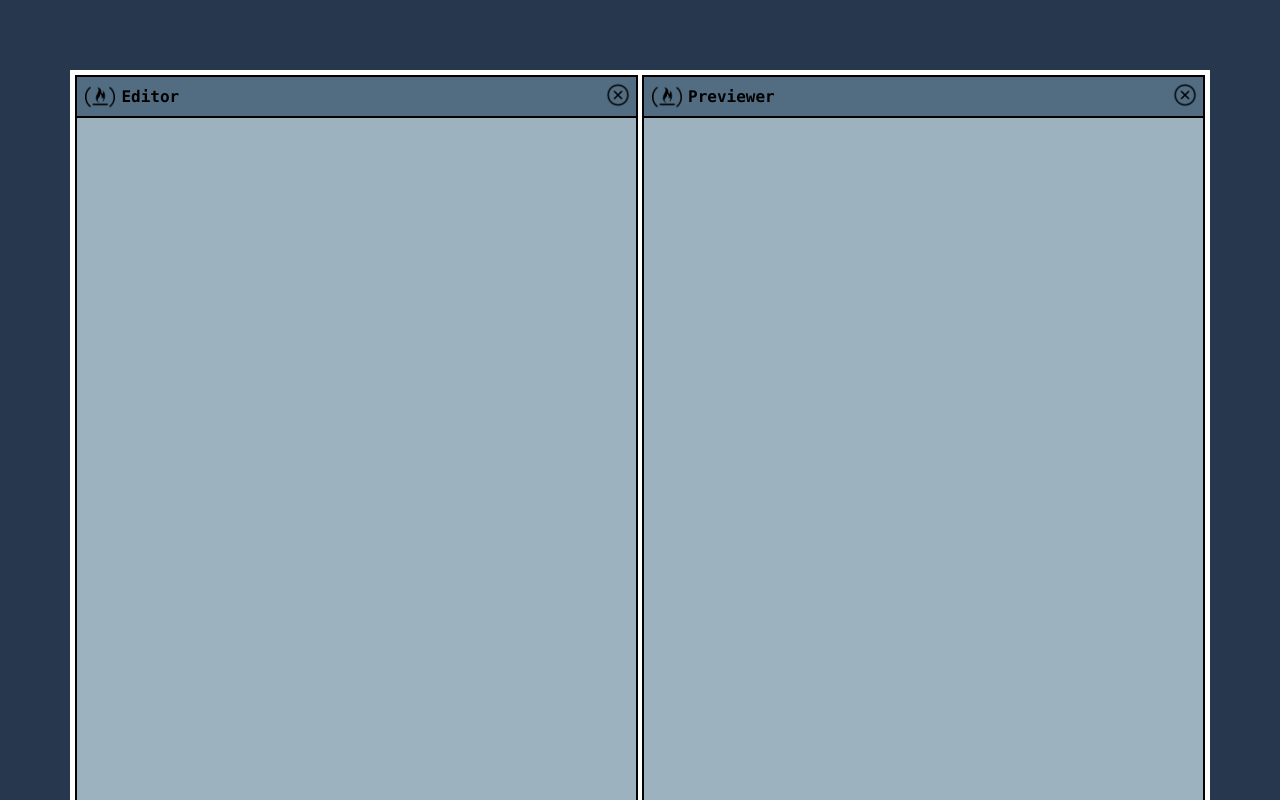
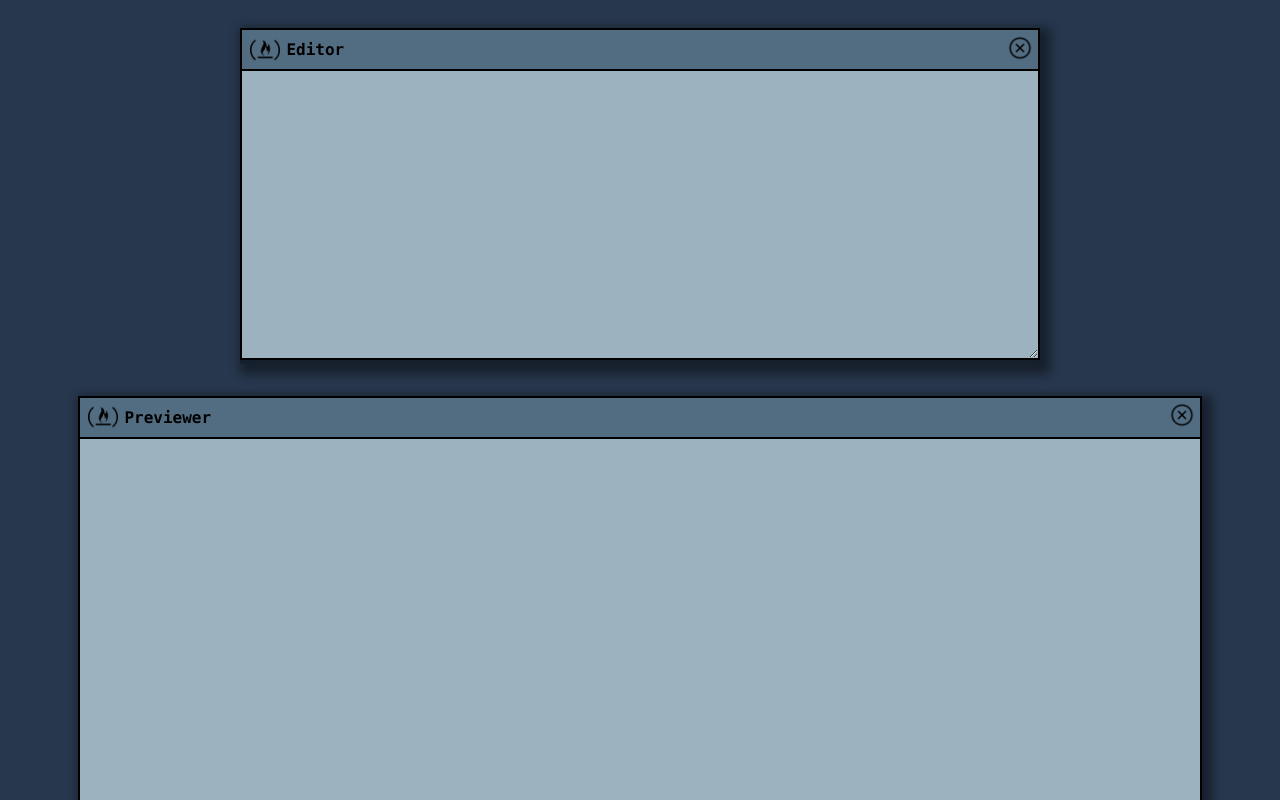
Before and after one commit to hiddenciphers/ReactMarkdownPreviewer, a React (Create React App) app: page / in a window 1280 px wide. Shown: the top 800 px of the page. Built offline with nearby package versions, Linux system fonts and the light colour scheme.

Commit message:
Re-styled UI to mimick fCC example with stvertically stacked editor/preview windows and vertically resizable editor window

```diff
--- a/public/index.html
+++ b/public/index.html
@@ -39,5 +39,6 @@
       To begin the development, run `npm start` or `yarn start`.
       To create a production bundle, use `npm run build` or `yarn build`.
     -->
+    <script src="https://cdn.freecodecamp.org/testable-projects-fcc/v1/bundle.js"></script>
   </body>
 </html>
--- a/src/Previewer.css
+++ b/src/Previewer.css
@@ -1,24 +1,36 @@
 #container {
     height: auto;
+    width: 71em;
     display: flex;
-    padding: 5px;
+    flex-direction: column;
     justify-content: space-between;
-    background-color: white;
+    background-color: #27374D;
+    align-items: center;
+    gap: 2em;
+    margin: auto;
 }
 
 #editor-container {
-    border: 2px solid black;
-    height: 860px;
-    width: 49.5%;
+    width: 50em;
     overflow: hidden;
+    box-shadow: 5px 5px 10px 5px #0000006f;
+    background-color: #0000006f;
+
 }
 
 #preview-container {
     border: 2px solid black;
-    height: 860px;
-    width: 49.5%;
-    overflow: scroll;
+    height: 58em;
+    /* overflow: auto;
+    max-height: 1500px; */
+    width: 70em;
     background-color: #9DB2BF;
+    box-shadow: 5px 5px 10px 5px #0000006f;
+}
+
+#preview {
+    height: calc(100% - 43.5px);
+    padding: 25px;
 }
 
 .icons {
@@ -26,19 +38,20 @@
 }
 
 #editor {
-    width: calc(100% - 3.9px);
-    height: calc(100% - 45px);
-    resize: none;
-    border: none;
+    width: calc(100% - 24px);
+    resize: vertical;
+    border: 2px solid black;
     background-color: #9DB2BF;
+    min-height: 20em;
+    padding: 10px;
 }
 
 #editor-top-bar {
     font-family: source-code-pro, Menlo, Monaco, Consolas, 'Courier New',
     monospace;
     font-weight: bold;
-    border: none;
-    border-bottom: 2px solid black;
+    border: 2px solid black;
+    border-bottom: none;
     height: 33px;
     display: flex;
     flex-direction: row;
@@ -46,6 +59,7 @@
     align-items: center;
     padding: 3px;
     background-color: #526D82;
+
 
 }
 
--- a/src/index.css
+++ b/src/index.css
@@ -1,7 +1,6 @@
 body {
-  margin: 0;
-  padding: 70px;
-  height: 85vh;
+  padding: 20px;
+  height: 100vh;
   background-color: #27374D;
 
   /* font-family: -apple-system, BlinkMacSystemFont, 'Segoe UI', 'Roboto', 'Oxygen',
```
